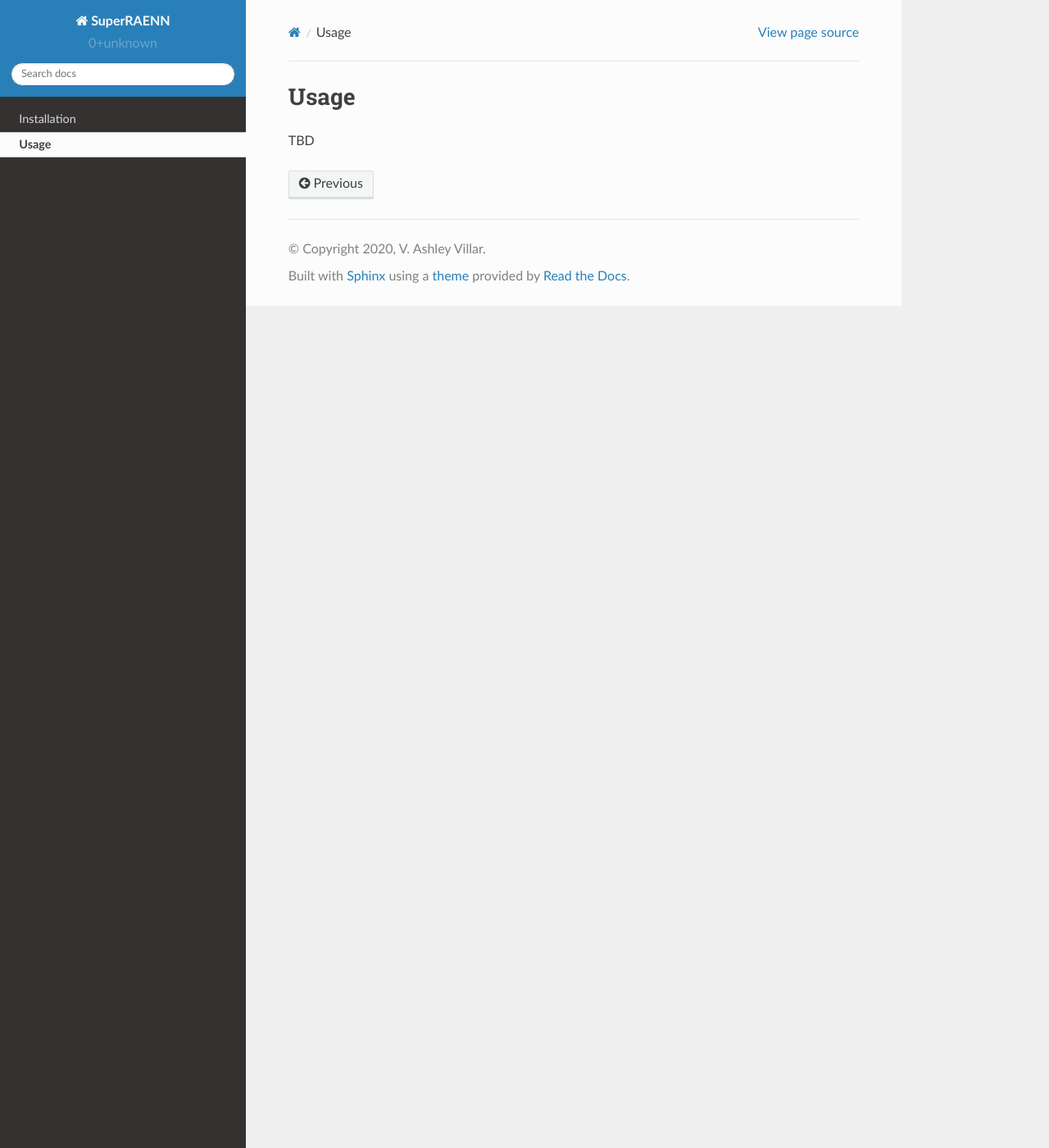
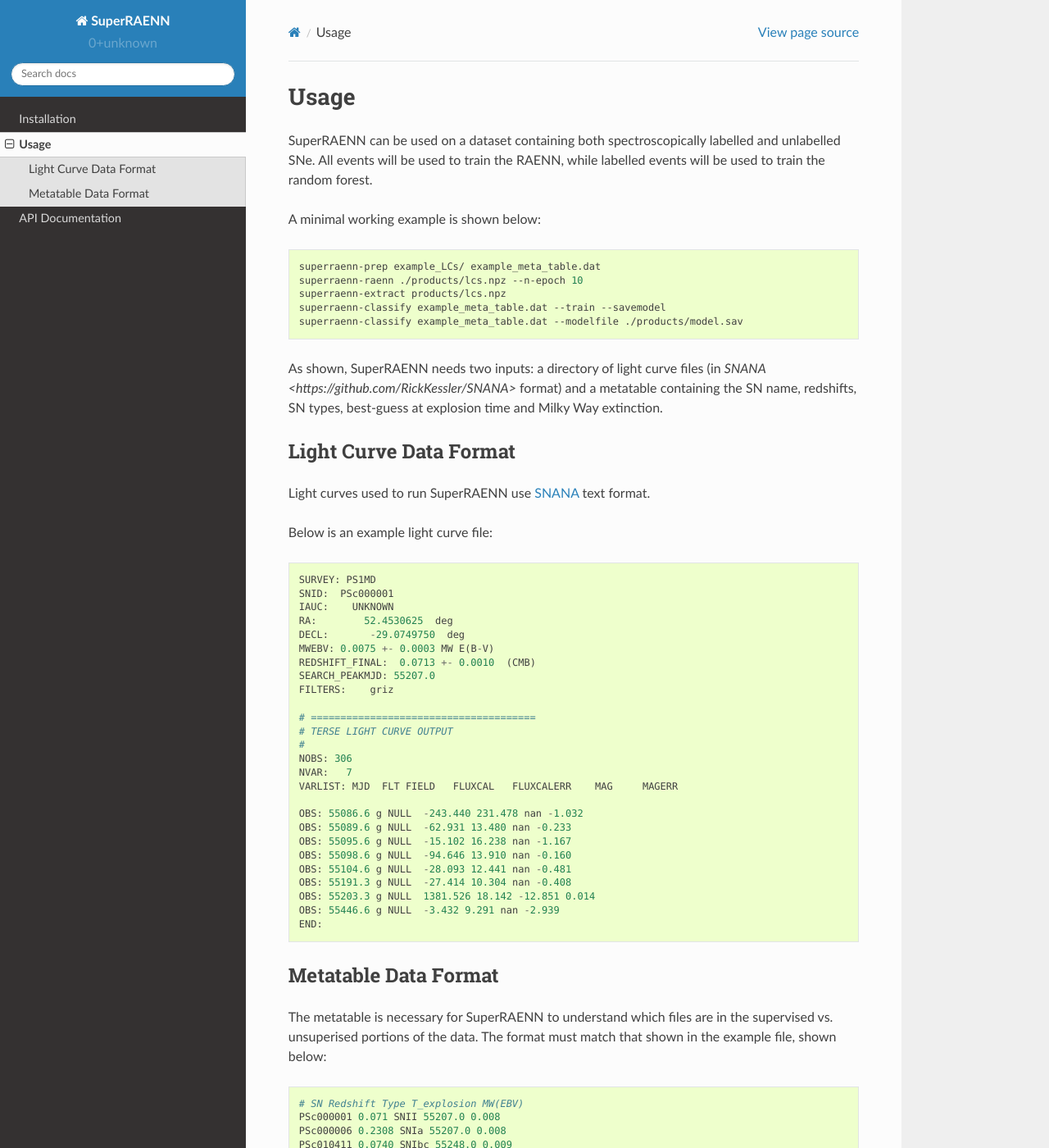
Before and after one commit to villrv/SuperRAENN, a Sphinx documentation site: the page built from docs/source/usage.rst, in a window 1280 px wide and 1400 px high. Shown: the whole window at 82% size. Built offline with Sphinx 7.4.7 and the Read the Docs theme 2.0.0, drawn with Linux system fonts in a browser that asks for light colours; some of the changed text lies outside the part shown.

Commit message:
updating docs and comments

```diff
--- a/docs/source/index.rst
+++ b/docs/source/index.rst
@@ -8,10 +8,9 @@
 
 SuperRAENN is an open-source Python package for the photometric classification of supernovae in the following categories: Type I superluminos supernovae, Type II, Type IIn, Type Ia and Type Ib/c. It is described in detail in Villar et al. (in prep.). SuperRAENN is optimized for use with complete (rather than realtime) light curves from the Pan-STARRS Medium Deep Survey. Users will need to train the classifier on their own data for optimal results.
 
-Installation
-
 .. toctree::
    :maxdepth: 2
 
    installation
    usage
+   api
--- a/docs/source/installation.rst
+++ b/docs/source/installation.rst
@@ -7,8 +7,8 @@
     $ pip install superraenn
 
 
-For a development install of SuperRAENN, clone the repository and then install into your Python environment:
+For a development install of SuperRAENN, clone the repository and then install into your Python environment::
 
-https://github.com/villrv/SuperRAENN
+    $ git clone https://github.com/villrv/SuperRAENN
     $ cd SuperRAENN
     $ python setup.py develop
--- a/docs/source/usage.rst
+++ b/docs/source/usage.rst
@@ -2,4 +2,68 @@
 Usage
 =====
 
-TBD
+SuperRAENN can be used on a dataset containing both spectroscopically labelled and unlabelled SNe. All events will be used to train the RAENN, while labelled events will be used to train the random forest.
+
+A minimal working example is shown below:
+
+.. code-block:: bash
+
+    superraenn-prep example_LCs/ example_meta_table.dat
+    superraenn-raenn ./products/lcs.npz --n-epoch 10
+    superraenn-extract products/lcs.npz
+    superraenn-classify example_meta_table.dat --train --savemodel
+    superraenn-classify example_meta_table.dat --modelfile ./products/model.sav
+
+As shown, SuperRAENN needs two inputs: a directory of light curve files (in `SNANA <https://github.com/RickKessler/SNANA>` format) and a metatable containing the SN name, redshifts, SN types, best-guess at explosion time and Milky Way extinction.
+
+-----------------------
+Light Curve Data Format
+-----------------------
+Light curves used to run SuperRAENN use  `SNANA <https://github.com/RickKessler/SNANA>`_ text format.
+
+Below is an example light curve file::
+
+    SURVEY: PS1MD
+    SNID:  PSc000001
+    IAUC:    UNKNOWN
+    RA:        52.4530625  deg
+    DECL:       -29.0749750  deg
+    MWEBV: 0.0075 +- 0.0003 MW E(B-V)
+    REDSHIFT_FINAL:  0.0713 +- 0.0010  (CMB)
+    SEARCH_PEAKMJD: 55207.0
+    FILTERS:    griz
+
+    # ======================================
+    # TERSE LIGHT CURVE OUTPUT
+    #
+    NOBS: 306
+    NVAR:   7
+    VARLIST: MJD  FLT FIELD   FLUXCAL   FLUXCALERR    MAG     MAGERR
+
+    OBS: 55086.6 g NULL  -243.440 231.478 nan -1.032
+    OBS: 55089.6 g NULL  -62.931 13.480 nan -0.233
+    OBS: 55095.6 g NULL  -15.102 16.238 nan -1.167
+    OBS: 55098.6 g NULL  -94.646 13.910 nan -0.160
+    OBS: 55104.6 g NULL  -28.093 12.441 nan -0.481
+    OBS: 55191.3 g NULL  -27.414 10.304 nan -0.408
+    OBS: 55203.3 g NULL  1381.526 18.142 -12.851 0.014
+    OBS: 55446.6 g NULL  -3.432 9.291 nan -2.939
+    END:
+
+---------------------
+Metatable Data Format
+---------------------
+
+The metatable is necessary for SuperRAENN to understand which files are in the supervised vs. unsuperised portions of the data. The format must match that shown in the example file, shown below::
+
+    # SN Redshift Type T_explosion MW(EBV)
+    PSc000001 0.071 SNII 55207.0 0.008
+    PSc000006 0.2308 SNIa 55207.0 0.008
+    PSc010411 0.0740 SNIbc 55248.0 0.009
+    PSc060270 0.9560 SLSN 55389.0 0.034
+    PSc070763 0.2590 SNIIn 55424.0 0.037
+    PSc000345 0.5446 - 55215.0 0.009
+    PSc000349 0.4802 - 55215.0 0.027
+    PSc000353 0.268 - 55215.0 0.016
+    PSc000363 0.1964 - 55215.0 0.025
+    PSc000418 0.6881 - 55216.0 0.020
```
Also changed, not shown: docs/source/api.rst (added, +42 -0 lines), setup.py (+8 -5 lines), 15 other files.
